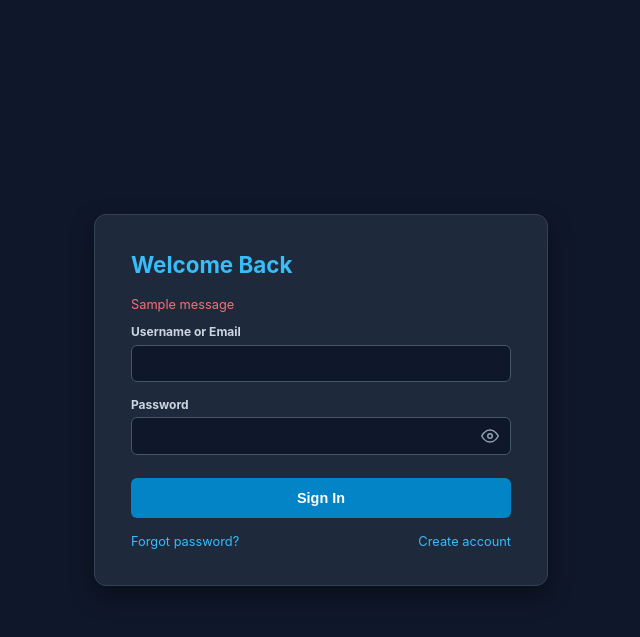
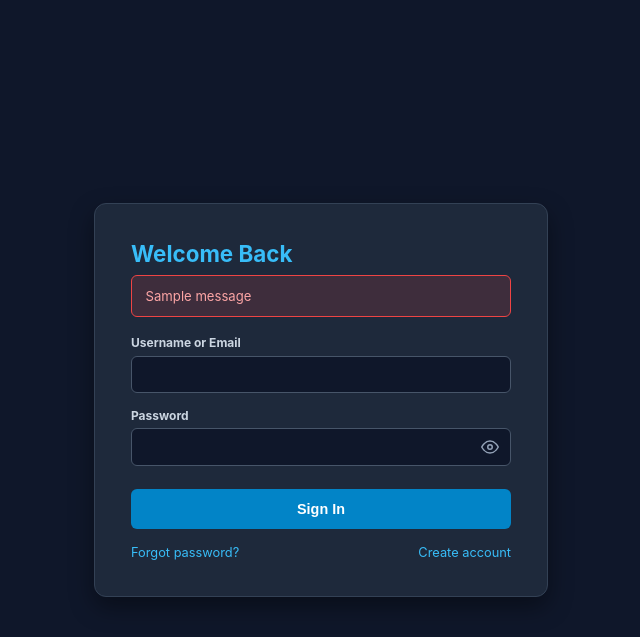
Before and after one commit to dynamixAI/priority-planner-app, a Flask app: page /login in a window 1280 px wide. Shown: the top 637 px of the page, without its empty margins (319-959 px from the left). Run offline with Flask 3, Linux system fonts and the light colour scheme; tables that the repository leaves empty hold one stand-in row (values such as "Sample post"); one stand-in notice (Sample message) is shown.

Commit message:
Refactor login.html styles and alert message
Updated the login page styles and improved alert message display.

```diff
--- a/templates/login.html
+++ b/templates/login.html
@@ -22,14 +22,22 @@
       box-shadow: 0 10px 25px rgba(0,0,0,0.4);
       border: 1px solid #334155;
     }
-    h2 { margin-top: 0; font-size: 1.4rem; color: #38bdf8; }
+    h2 { margin-top: 0; margin-bottom: 0.5rem; font-size: 1.4rem; color: #38bdf8; }
+
+    .alert-banner {
+      background: rgba(239, 68, 68, 0.15);
+      border: 1px solid #ef4444;
+      color: #fca5a5;
+      padding: 0.65rem 0.85rem;
+      border-radius: 6px;
+      font-size: 0.82rem;
+      margin-bottom: 1.15rem;
+      line-height: 1.4;
+    }
+
     .form-group { margin-bottom: 0.9rem; }
     label { display: block; font-size: 0.75rem; font-weight: bold; margin-bottom: 0.35rem; color: #cbd5e1; }
-    .input-wrapper {
-      position: relative;
-      display: flex;
-      align-items: center;
-    }
+    .input-wrapper { position: relative; display: flex; align-items: center; }
     input {
       width: 100%;
       box-sizing: border-box;
@@ -55,15 +63,7 @@
       padding: 4px;
     }
     .toggle-btn:hover { color: #38bdf8; }
-    .toggle-btn svg {
-      width: 18px;
-      height: 18px;
-      stroke: currentColor;
-      fill: none;
-      stroke-width: 2;
-      stroke-linecap: round;
-      stroke-linejoin: round;
-    }
+    .toggle-btn svg { width: 18px; height: 18px; stroke: currentColor; fill: none; stroke-width: 2; stroke-linecap: round; stroke-linejoin: round; }
     .btn {
       width: 100%;
       padding: 0.75rem;
@@ -77,7 +77,6 @@
       font-size: 0.9rem;
     }
     .btn:hover { background: #0369a1; }
-    .flashes { color: #f87171; font-size: 0.8rem; margin-bottom: 0.75rem; }
     .links { display: flex; justify-content: space-between; margin-top: 1rem; font-size: 0.8rem; }
     .links a { color: #38bdf8; text-decoration: none; }
   </style>
@@ -85,9 +84,13 @@
 <body>
   <div class="card">
     <h2>Welcome Back</h2>
+
     {% with messages = get_flashed_messages() %}
-      {% if messages %}<div class="flashes">{{ messages[0] }}</div>{% endif %}
+      {% if messages %}
+        <div class="alert-banner">{{ messages[0] }}</div>
+      {% endif %}
     {% endwith %}
+
     <form method="POST">
       <div class="form-group">
         <label>Username or Email</label>
@@ -97,11 +100,8 @@
         <label>Password</label>
         <div class="input-wrapper">
           <input type="password" id="loginPassword" name="password" required>
-          <button type="button" class="toggle-btn" onclick="toggleVisibility('loginPassword', this)" aria-label="Toggle password view">
-            <svg viewBox="0 0 24 24">
-              <path d="M1 12s4-8 11-8 11 8 11 8-4 8-11 8-11-8-11-8z"></path>
-              <circle cx="12" cy="12" r="3"></circle>
-            </svg>
+          <button type="button" class="toggle-btn" onclick="toggleVisibility('loginPassword', this)">
+            <svg viewBox="0 0 24 24"><path d="M1 12s4-8 11-8 11 8 11 8-4 8-11 8-11-8-11-8z"></path><circle cx="12" cy="12" r="3"></circle></svg>
           </button>
         </div>
       </div>
@@ -114,19 +114,8 @@
   </div>
 
   <script>
-    const eyeOpenSvg = `
-      <svg viewBox="0 0 24 24">
-        <path d="M1 12s4-8 11-8 11 8 11 8-4 8-11 8-11-8z"></path>
-        <circle cx="12" cy="12" r="3"></circle>
-      </svg>
-    `;
-
-    const eyeClosedSvg = `
-      <svg viewBox="0 0 24 24">
-        <path d="M17.94 17.94A10.07 10.07 0 0 1 12 20c-7 0-11-8-11-8a18.45 18.45 0 0 1 5.06-5.94M9.9 4.24A9.12 9.12 0 0 1 12 4c7 0 11 8 11 8a18.5 18.5 0 0 1-2.16 3.19m-6.72-1.07a3 3 0 1 1-4.24-4.24"></path>
-        <line x1="1" y1="1" x2="23" y2="23"></line>
-      </svg>
-    `;
+    const eyeOpenSvg = `<svg viewBox="0 0 24 24"><path d="M1 12s4-8 11-8 11 8 11 8-4 8-11 8-11-8-11-8z"></path><circle cx="12" cy="12" r="3"></circle></svg>`;
+    const eyeClosedSvg = `<svg viewBox="0 0 24 24"><path d="M17.94 17.94A10.07 10.07 0 0 1 12 20c-7 0-11-8-11-8a18.45 18.45 0 0 1 5.06-5.94M9.9 4.24A9.12 9.12 0 0 1 12 4c7 0 11 8 11 8a18.5 18.5 0 0 1-2.16 3.19m-6.72-1.07a3 3 0 1 1-4.24-4.24"></path><line x1="1" y1="1" x2="23" y2="23"></line></svg>`;
 
     function toggleVisibility(inputId, btn) {
       const input = document.getElementById(inputId);
```
